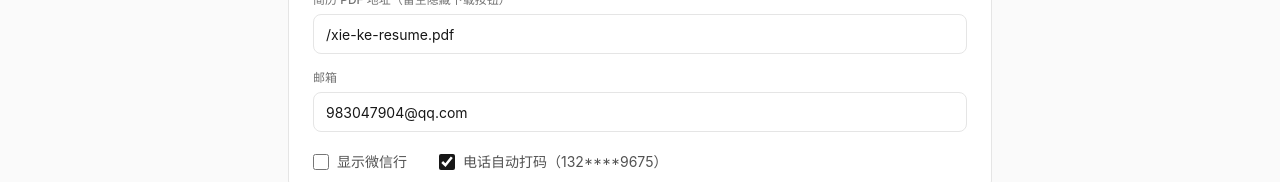
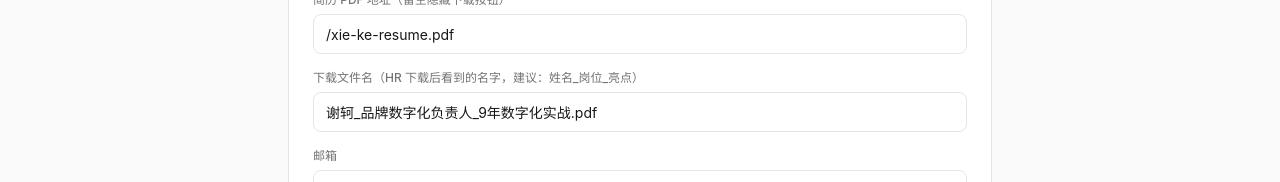
Before and after one commit to xie5252/works-library, a React (Vite) app: page /admin/about in a window 1280 px wide. Shown: the part 588-770 px from the top of the page. Built offline with nearby package versions, Linux system fonts and the light colour scheme; no server answers.

Commit message:
简历 PDF 下载文件名可后台自定义，默认「谢轲_品牌数字化负责人_9年数字化实战.pdf」

```diff
--- a/src/admin/AboutEdit.tsx
+++ b/src/admin/AboutEdit.tsx
@@ -15,6 +15,7 @@ function normalize(raw: unknown): AboutData {
     title: o.title ?? d.title,
     lead: o.lead ?? d.lead,
     pdf_url: o.pdf_url ?? d.pdf_url,
+    pdf_name: o.pdf_name ?? d.pdf_name,
     contact_email: o.contact_email ?? d.contact_email,
     contact_wechat: o.contact_wechat ?? d.contact_wechat,
     show_wechat: o.show_wechat ?? d.show_wechat,
@@ -185,6 +186,9 @@ export default function AboutEdit() {
           </Field>
           <Field label="简历 PDF 地址（留空隐藏下载按钮）">
             <input value={data.pdf_url} onChange={(e) => set('pdf_url', e.target.value)} className={inputCls} placeholder="/xie-ke-resume.pdf" />
+          </Field>
+          <Field label="下载文件名（HR 下载后看到的名字，建议：姓名_岗位_亮点）">
+            <input value={data.pdf_name} onChange={(e) => set('pdf_name', e.target.value)} className={inputCls} placeholder="谢轲_品牌数字化负责人_9年数字化实战.pdf" />
           </Field>
           <Field label="邮箱">
             <input value={data.contact_email} onChange={(e) => set('contact_email', e.target.value)} className={inputCls} />
--- a/src/pages/About.tsx
+++ b/src/pages/About.tsx
@@ -23,6 +23,7 @@ function normalize(raw: unknown): AboutData {
     title: o.title ?? d.title,
     lead: o.lead ?? d.lead,
     pdf_url: o.pdf_url ?? d.pdf_url,
+    pdf_name: o.pdf_name ?? d.pdf_name,
     contact_email: o.contact_email ?? d.contact_email,
     contact_wechat: o.contact_wechat ?? d.contact_wechat,
     show_wechat: o.show_wechat ?? d.show_wechat,
@@ -96,7 +97,7 @@ export default function About() {
             <p className="resume-lead">{a.lead}</p>
           </div>
           {a.pdf_url && (
-            <a href={a.pdf_url} download className="pill-black">
+            <a href={a.pdf_url} download={a.pdf_name || undefined} className="pill-black">
               <Download size={15} /> 下载 PDF
             </a>
           )}
--- a/src/types.ts
+++ b/src/types.ts
@@ -117,6 +117,7 @@ export interface AboutData {
   title: string
   lead: string
   pdf_url: string // 简历 PDF 下载地址，留空隐藏按钮
+  pdf_name: string // 下载保存的文件名（HR 下载后看到的名字）
   contact_email: string
   contact_wechat: string
   show_wechat: string // '1' 显示微信行 / '0' 隐藏（安全开关）
@@ -137,6 +138,7 @@ export const DEFAULT_ABOUT: AboutData = {
   title: '品牌数字化负责人 / 数字化产品 / 产品开发',
   lead: '品牌视觉与内容出身，9 年跨领域实战，覆盖产品开发、电商、供应链、业务系统与 AI；从设计做到供应链落地，再用数字化和 AI 把整条链路重做一遍。长期在实体企业一线，把真实问题转化为产品、流程与可使用的数字化工具。',
   pdf_url: '/xie-ke-resume.pdf',
+  pdf_name: '谢轲_品牌数字化负责人_9年数字化实战.pdf',
   contact_email: '983047904@qq.com',
   contact_wechat: 'MuYo0402',
   show_wechat: '0',
```
